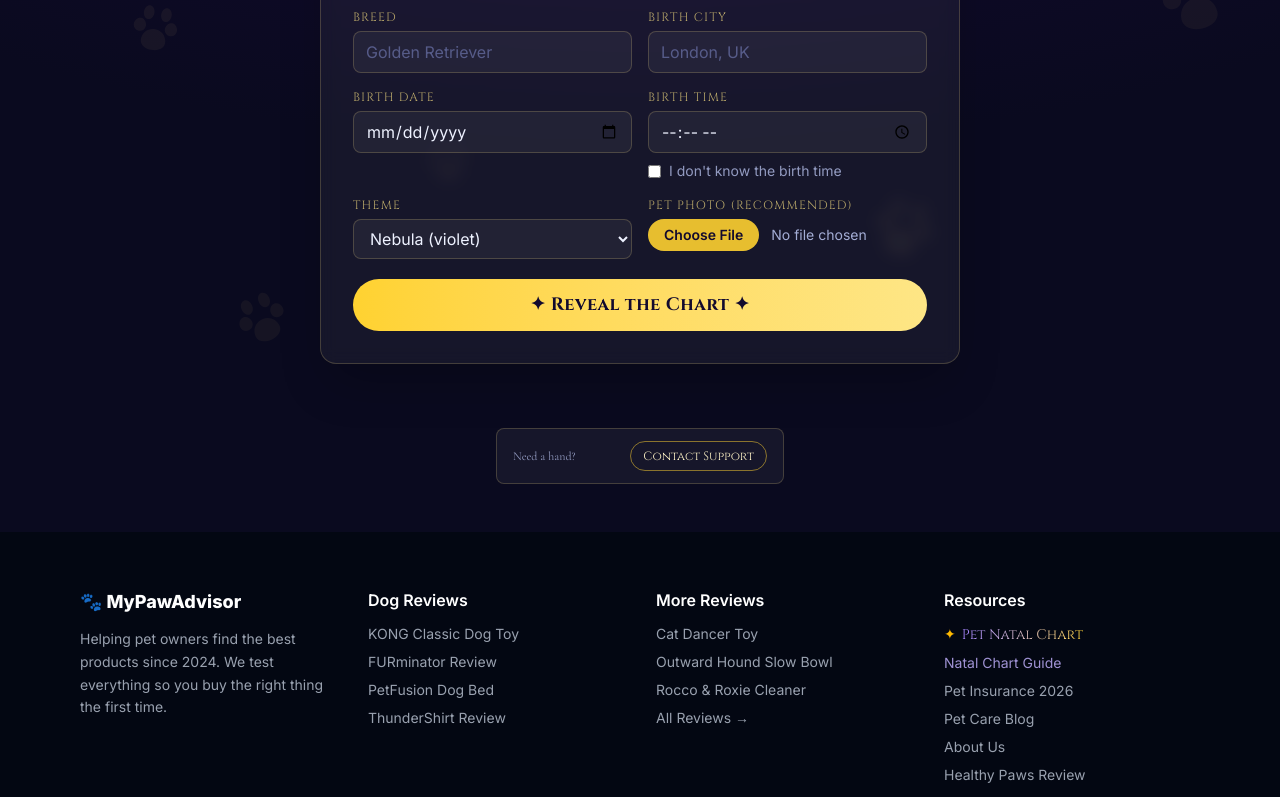
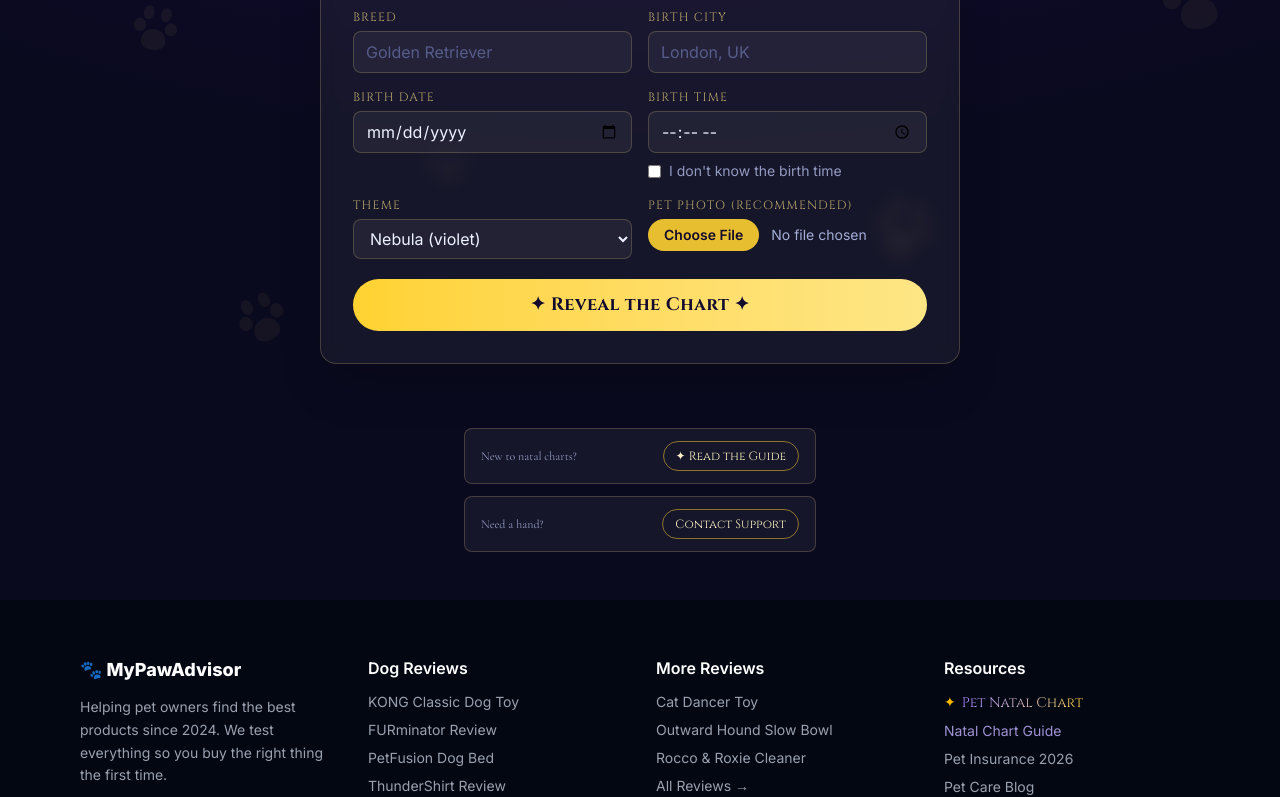
Before and after one commit to nikcho1337/mypawadvisor, a Next.js app: page /natal-chart in a window 1280 px wide. Shown: the part 469-1266 px from the top of the page. Built offline with nearby package versions, Linux system fonts and the light colour scheme.

Commit message:
Natal chart: add 'Read the Guide' button beside Contact Support
Co-Authored-By: Claude Opus 4.8 <noreply@anthropic.com>

```diff
--- a/app/natal-chart/page.tsx
+++ b/app/natal-chart/page.tsx
@@ -1,6 +1,7 @@
 "use client";
 
 import { useEffect, useState } from "react";
+import Link from "next/link";
 import { computeNatalChart, type BirthInput, type NatalChart } from "@/scripts/natal/natal-chart";
 import { buildReading, type Reading } from "@/scripts/natal/reading-template";
 import { renderCertificateSVG, type ThemeName, type CertEdits } from "@/scripts/natal/render-svg";
@@ -428,8 +429,18 @@ export default function HoroscopePage() {
         </section>
       )}
 
-      {/* Contact support — email lives only in the mailto href, never shown on screen */}
-      <section className="relative z-10 max-w-xs mx-auto px-4 pb-12">
+      {/* Guide + contact support — email lives only in the mailto href, never shown on screen */}
+      <section className="relative z-10 max-w-sm mx-auto px-4 pb-12 space-y-3">
+        <div className="rounded-lg border border-amber-200/20 bg-white/5 px-4 py-3 flex items-center justify-between gap-3">
+          <span className="text-indigo-200/70 text-xs" style={{ fontFamily: "'Cormorant Garamond', serif" }}>New to natal charts?</span>
+          <Link
+            href="/natal-chart/guide"
+            className="shrink-0 rounded-full border border-amber-300/50 px-3 py-1.5 text-amber-100 text-xs hover:bg-amber-300/10 transition"
+            style={{ fontFamily: "Cinzel, serif" }}
+          >
+            ✦ Read the Guide
+          </Link>
+        </div>
         <div className="rounded-lg border border-amber-200/20 bg-white/5 px-4 py-3 flex items-center justify-between gap-3">
           <span className="text-indigo-200/70 text-xs" style={{ fontFamily: "'Cormorant Garamond', serif" }}>Need a hand?</span>
           <button
```
